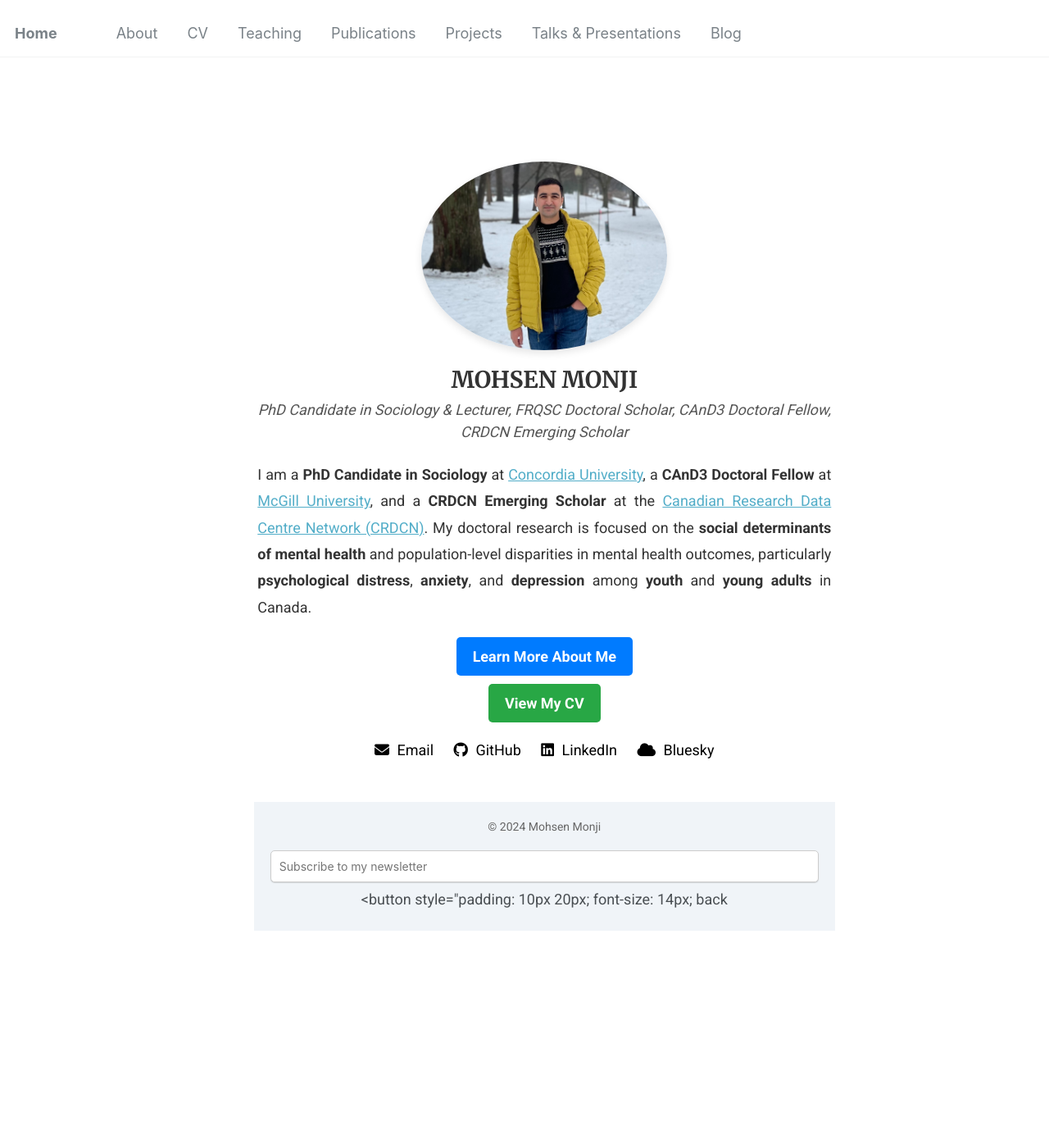
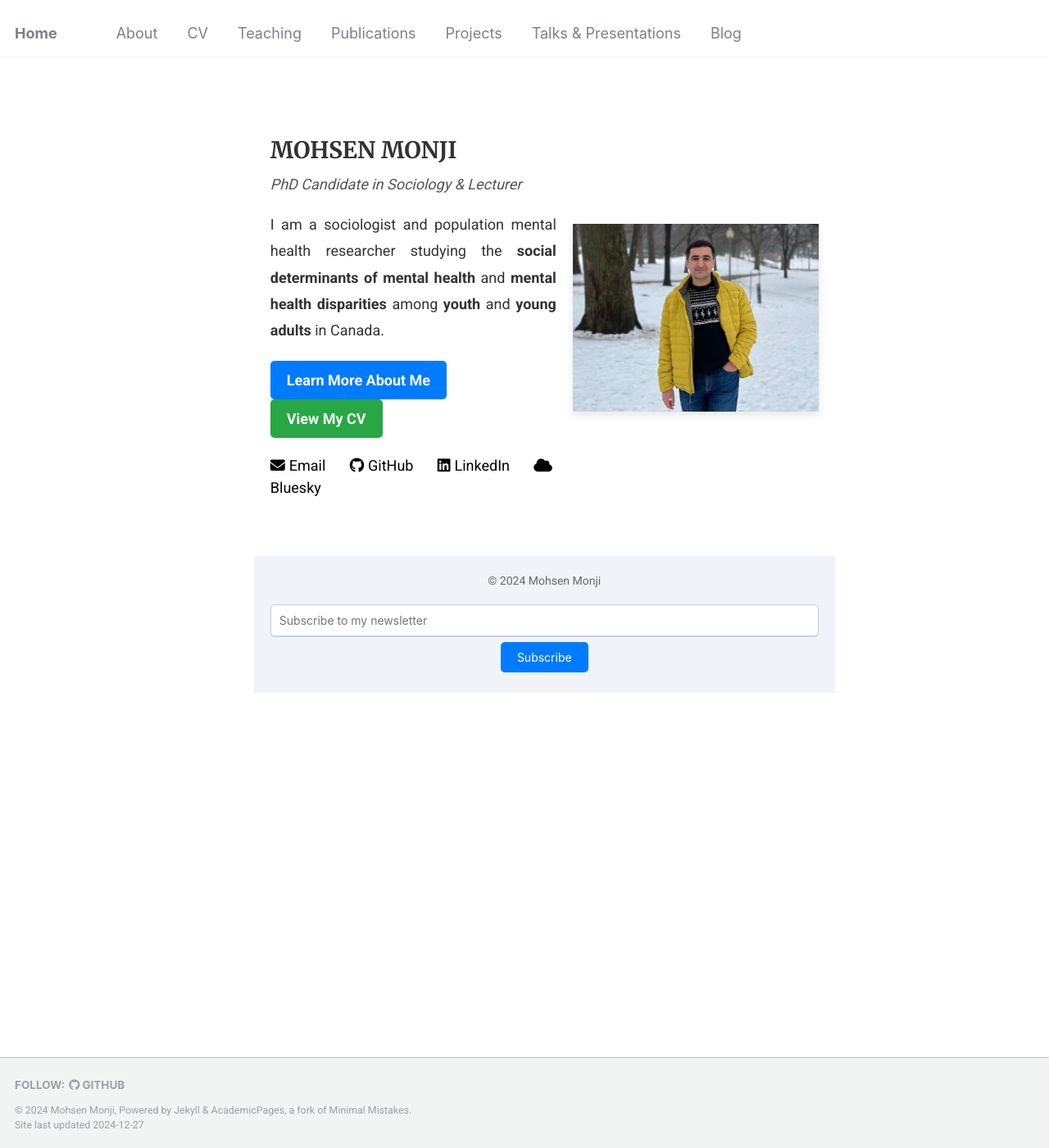
Before and after one commit to Mohsnmonji/mohsnmonji.github.io, a Jekyll site: the page built from _pages/front.md, in a window 1280 px wide and 1400 px high. Shown: the whole window at 82% size. Built offline with Jekyll 4.4.1, drawn with Linux system fonts in a browser that asks for light colours.

Commit message:
Update front.md

```diff
--- a/_pages/front.md
+++ b/_pages/front.md
@@ -7,52 +7,59 @@ author_profile: false
 hide_avatar: true
 ---
 
-<div style="text-align: center; margin-top: 50px;">
-  <!-- Profile Image -->
-  <img src="images/profile.PNG" alt="Profile Picture of Mohsen Monji" style="max-width: 300px; height: auto; border-radius: 50%; margin-bottom: 20px; box-shadow: 0px 4px 10px rgba(0, 0, 0, 0.1);">
+<div style="display: flex; align-items: center; justify-content: center; gap: 20px; margin-top: 50px; padding: 20px; max-width: 1200px; margin: auto;">
+  <!-- Text Content -->
+  <div style="flex: 1;">
+    <!-- Name -->
+    <h1 style="color: #333; margin-bottom: 10px;">MOHSEN MONJI</h1>
 
-  <!-- Name -->
-  <h1 style="color: #333; margin-bottom: 5px;">MOHSEN MONJI</h1>
+    <!-- Subtitle -->
+    <p style="font-style: italic; font-size: 18px; color: #555; margin-bottom: 20px;">
+      PhD Candidate in Sociology & Lecturer
+    </p>
 
-  <!-- Subtitle -->
-  <p style="font-style: italic; font-size: 18px; margin-top: 5px; color: #555;">
-    PhD Candidate in Sociology & Lecturer, FRQSC Doctoral Scholar, CAnD3 Doctoral Fellow, CRDCN Emerging Scholar
-  </p>
+    <!-- Description -->
+    <p style="font-size: 18px; color: #333; text-align: justify; line-height: 1.8; margin: 0 0 20px 0;">
+      I am a sociologist and population mental health researcher studying the
+      <strong>social determinants of mental health</strong> and <strong>mental health disparities</strong>
+      among <strong>youth</strong> and <strong>young adults</strong> in Canada.
+    </p>
 
-  <!-- Description -->
-  <p style="font-size: 18px; max-width: 700px; margin: 0 auto; color: #333; text-align: justify; line-height: 1.8;">
-    I am a <strong>PhD Candidate in Sociology</strong> at <a href="https://www.concordia.ca/artsci/sociology-anthropology.html" target="_blank">Concordia University</a>,
-    a <strong>CAnD3 Doctoral Fellow</strong> at <a href="https://www.mcgill.ca/cand3/our-people/fellows-2024-25" target="_blank">McGill University</a>,
-    and a <strong>CRDCN Emerging Scholar</strong> at the <a href="https://crdcn.ca" target="_blank">Canadian Research Data Centre Network (CRDCN)</a>.
-    My doctoral research is focused on the <strong>social determinants of mental health</strong> and population-level disparities in mental health outcomes,
-    particularly <strong>psychological distress</strong>, <strong>anxiety</strong>, and <strong>depression</strong> among <strong>youth</strong> and <strong>young adults</strong> in Canada.
-  </p>
+    <!-- Buttons -->
+    <div style="margin-bottom: 20px;">
+      <a href="/about-me/" style="display: inline-block; padding: 10px 20px; background-color: #007BFF; color: white; text-decoration: none; border-radius: 5px; font-weight: bold; margin-right: 10px;">Learn More About Me</a>
+      <a href="/curriculum/" style="display: inline-block; padding: 10px 20px; background-color: #28A745; color: white; text-decoration: none; border-radius: 5px; font-weight: bold;">View My CV</a>
+    </div>
 
-  <!-- Buttons -->
-  <div style="margin-top: 20px;">
-    <a href="/about-me/" style="display: inline-block; padding: 10px 20px; background-color: #007BFF; color: white; text-decoration: none; border-radius: 5px; font-weight: bold; margin-bottom: 10px;">Learn More About Me</a><br>
-    <a href="/curriculum/" style="display: inline-block; padding: 10px 20px; background-color: #28A745; color: white; text-decoration: none; border-radius: 5px; font-weight: bold;">View My CV</a>
+    <!-- Social Media Links -->
+    <div>
+      <a href="mailto:mohsen.monji@concordia.ca" style="color: black; text-decoration: none; margin-right: 10px;">
+        <i class="fas fa-envelope" style="font-size: 18px; margin-right: 5px;"></i>Email
+      </a>
+      <a href="https://github.com/Mohsnmonji" style="color: black; text-decoration: none; margin-right: 10px;">
+        <i class="fab fa-github" style="font-size: 18px; margin-right: 5px;"></i>GitHub
+      </a>
+      <a href="https://www.linkedin.com/in/mohsen-monji-0a3a37269" style="color: black; text-decoration: none; margin-right: 10px;">
+        <i class="fab fa-linkedin" style="font-size: 18px; margin-right: 5px;"></i>LinkedIn
+      </a>
+      <a href="https://bsky.app/profile/mohsenmonji.bsky.social" style="color: black; text-decoration: none;">
+        <i class="fas fa-cloud" style="font-size: 18px; margin-right: 5px;"></i>Bluesky
+      </a>
+    </div>
   </div>
 
-  <!-- Social Media Links -->
-  <p style="margin-top: 20px;">
-    <a href="mailto:mohsen.monji@concordia.ca" target="_blank" style="color: black; text-decoration: none; margin: 0 10px;">
-      <i class="fas fa-envelope" style="font-size: 18px; margin-right: 5px;"></i> Email
-    </a>
-    <a href="https://github.com/Mohsnmonji" target="_blank" style="color: black; text-decoration: none; margin: 0 10px;">
-      <i class="fab fa-github" style="font-size: 18px; margin-right: 5px; transition: color 0.3s;" onmouseover="this.style.color='#333'" onmouseout="this.style.color='black'"></i> GitHub
-    </a>
-    <a href="https://www.linkedin.com/in/mohsen-monji-0a3a37269" target="_blank" style="color: black; text-decoration: none; margin: 0 10px;">
-      <i class="fab fa-linkedin" style="font-size: 18px; margin-right: 5px; transition: color 0.3s;" onmouseover="this.style.color='#0077b5'" onmouseout="this.style.color='black'"></i> LinkedIn
-    </a>
-    <a href="https://bsky.app/profile/mohsenmonji.bsky.social" target="_blank" style="color: black; text-decoration: none; margin: 0 10px;">
-      <i class="fas fa-cloud" style="font-size: 18px; margin-right: 5px; transition: color 0.3s;" onmouseover="this.style.color='#17a2b8'" onmouseout="this.style.color='black'"></i> Bluesky
-    </a>
-  </p>
+  <!-- Profile Image -->
+  <div>
+    <img src="images/profile.PNG" alt="Profile Picture of Mohsen Monji"
+         style="width: 300px; height: auto; border-radius: 0; box-shadow: 0px 4px 10px rgba(0, 0, 0, 0.1);">
+  </div>
 </div>
 
 <footer style="margin-top: 50px; text-align: center; padding: 20px; background: #f0f4f8;">
   <p style="font-size: 14px; color: #666;">© 2024 Mohsen Monji</p>
   <form style="margin-top: 15px;">
-    <input type="email" placeholder="Subscribe to my newsletter" style="padding: 10px; font-size: 14px; border: 1px solid #ccc; border-radius: 5px;">
-    <button style="padding: 10px 20px; font-size: 14px; back
+    <input type="email" placeholder="Subscribe to my newsletter"
+           style="padding: 10px; font-size: 14px; border: 1px solid #ccc; border-radius: 5px;">
+    <button style="padding: 10px 20px; font-size: 14px; background-color: #007BFF; color: white; border: none; border-radius: 5px;">Subscribe</button>
+  </form>
+</footer>
```
